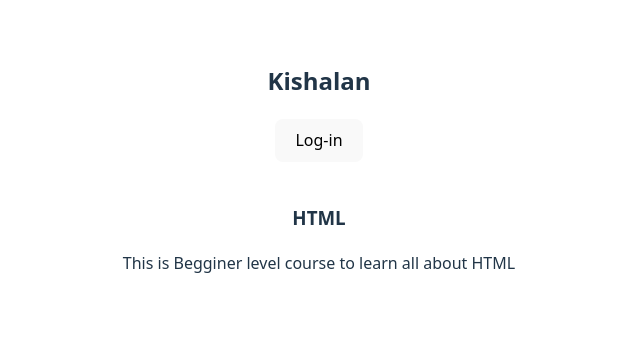
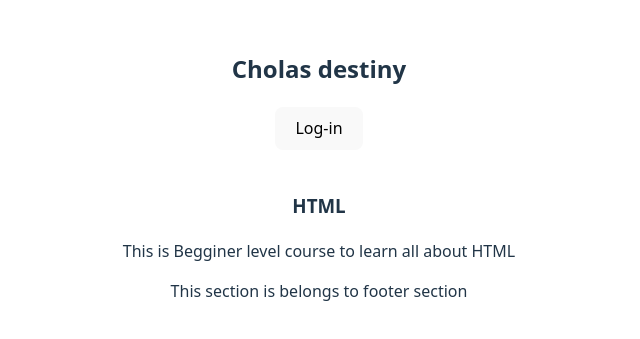
Before and after one commit to gkishalan/React, a React (Vite) app in the folder React-App/: page / in a window 1280 px wide. Shown: the part 233-572 px from the top of the page, without its empty margins (321-961 px from the left). Built offline with nearby package versions, Linux system fonts and the light colour scheme.

Commit message:
Created footer section

```diff
--- a/React-App/src/App.jsx
+++ b/React-App/src/App.jsx
@@ -4,12 +4,14 @@ import viteLogo from '/vite.svg'
 import './App.css'
 import Navbar from './Navbar'
 import Course from './Course'
+import Footer from './footer'
 
 function App() {
   return (
     <>
     <Navbar/>
     <Course></Course>
+    <Footer></Footer>
     </>
   )
 }
--- a/React-App/src/Navbar.jsx
+++ b/React-App/src/Navbar.jsx
@@ -1,7 +1,7 @@
 function Navbar(){
     return(
         <nav>
-            <h2> Kishalan </h2>
+            <h2> Cholas destiny </h2>
             <button> Log-in </button>
         </nav>
     );
--- /dev/null
+++ b/React-App/src/footer.jsx
@@ -0,0 +1,9 @@
+function Footer(){
+    return(
+        <footer>
+            This section is belongs to footer section
+        </footer>
+    );
+}
+
+export default Footer
```
